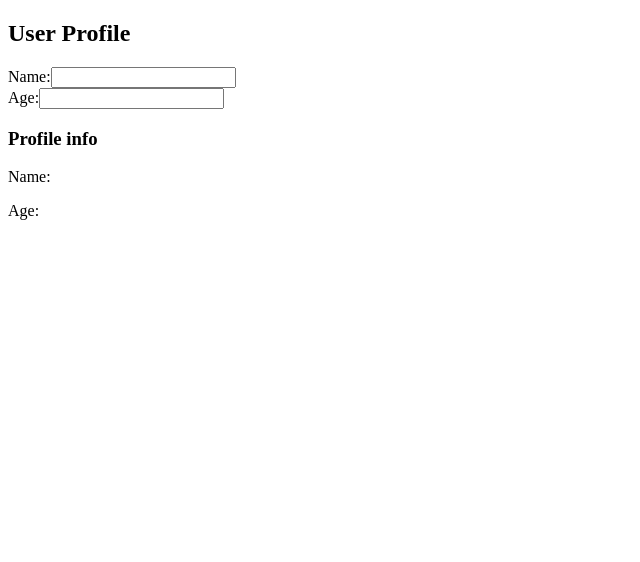
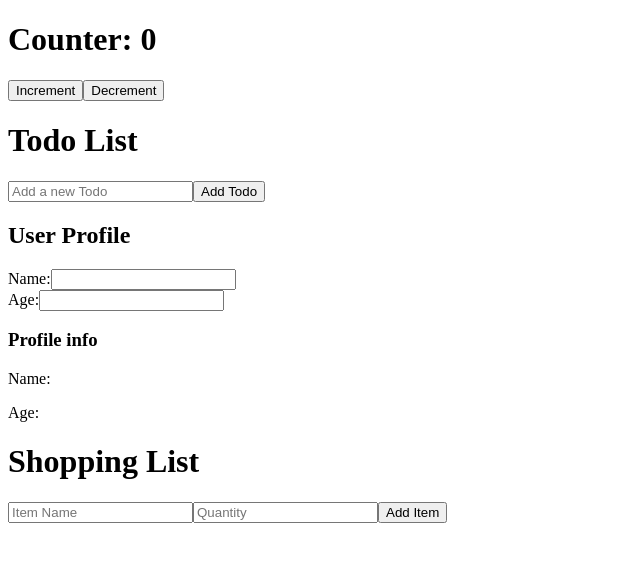
Before and after one commit to nettey-senpai/React-JS, a React (Vite) app in the folder 01. Fundamentals/01. Components/react-demos/: page / in a window 1280 px wide. Shown: the top 562 px of the page, without its empty margins (0-640 px from the left). Built offline with nearby package versions, Linux system fonts and the light colour scheme.

Commit message:
Usestate challenge

```diff
--- a/01. Fundamentals/01. Components/react-demos/src/App.jsx
+++ b/01. Fundamentals/01. Components/react-demos/src/App.jsx
@@ -1,5 +1,6 @@
 import Counter from "./components/Counter";
 import Profile from "./components/Profile";
+import ShoppingList from "./components/ShoppingList";
 import TodoList from "./components/TodoList";
 
 
@@ -8,9 +9,10 @@
 
   return (
     <div>
-      {/* <Counter /> */}
-      {/* <TodoList /> */}
+      <Counter />
+      <TodoList />
       <Profile />
+      <ShoppingList />
     </div>
   );
 };
--- /dev/null
+++ b/01. Fundamentals/01. Components/react-demos/src/components/ShoppingList.jsx
@@ -0,0 +1,55 @@
+import { useState } from "react";
+
+const ShoppingList = () => {
+  const [items, setItems] = useState([]);
+  const [name, setName] = useState("");
+  const [quantity, setQuantity] = useState("");
+
+  const handleSubmit = (e) => {
+    e.preventDefault();
+
+    if (!name || !quantity) return;
+
+    const newItem = {
+      name,
+      quantity: parseInt(quantity),
+    };
+
+    setItems((prevItems) => [...prevItems, newItem]);
+    setName("");
+    setQuantity("");
+  };
+
+  return (
+    <div>
+      <h1>Shopping List</h1>
+      <form onSubmit={handleSubmit}>
+        <input
+          type="text"
+          placeholder="Item Name"
+          value={name}
+          onChange={(e) => setName(e.target.value)}
+        />
+
+        <input
+          type="number"
+          placeholder="Quantity"
+          value={quantity}
+          onChange={(e) => setQuantity(e.target.value)}
+        />
+
+        <button type="submit">Add Item</button>
+      </form>
+
+      <ul>
+        {items.map((item, index) => (
+          <li key={index}>
+            {item.name} - Quantity: {item.quantity}
+          </li>
+        ))}
+      </ul>
+    </div>
+  );
+};
+
+export default ShoppingList;
```
